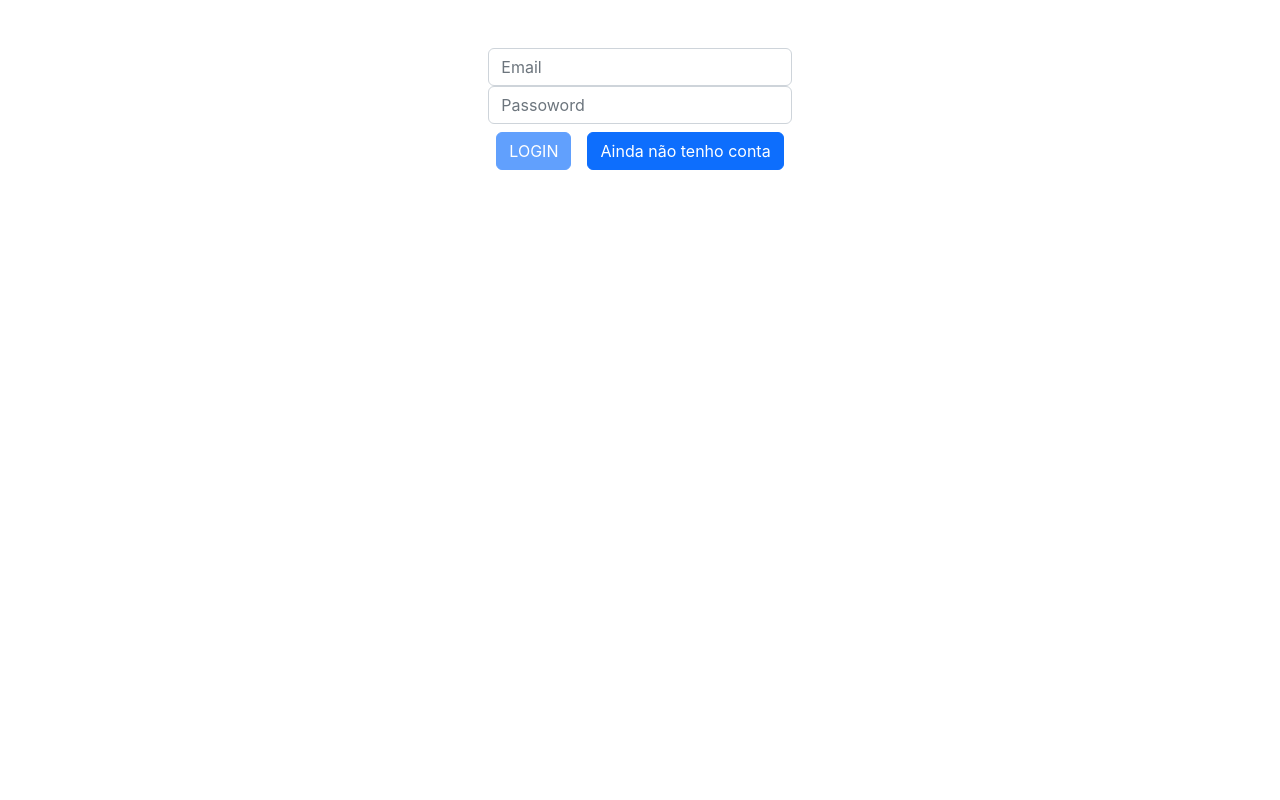
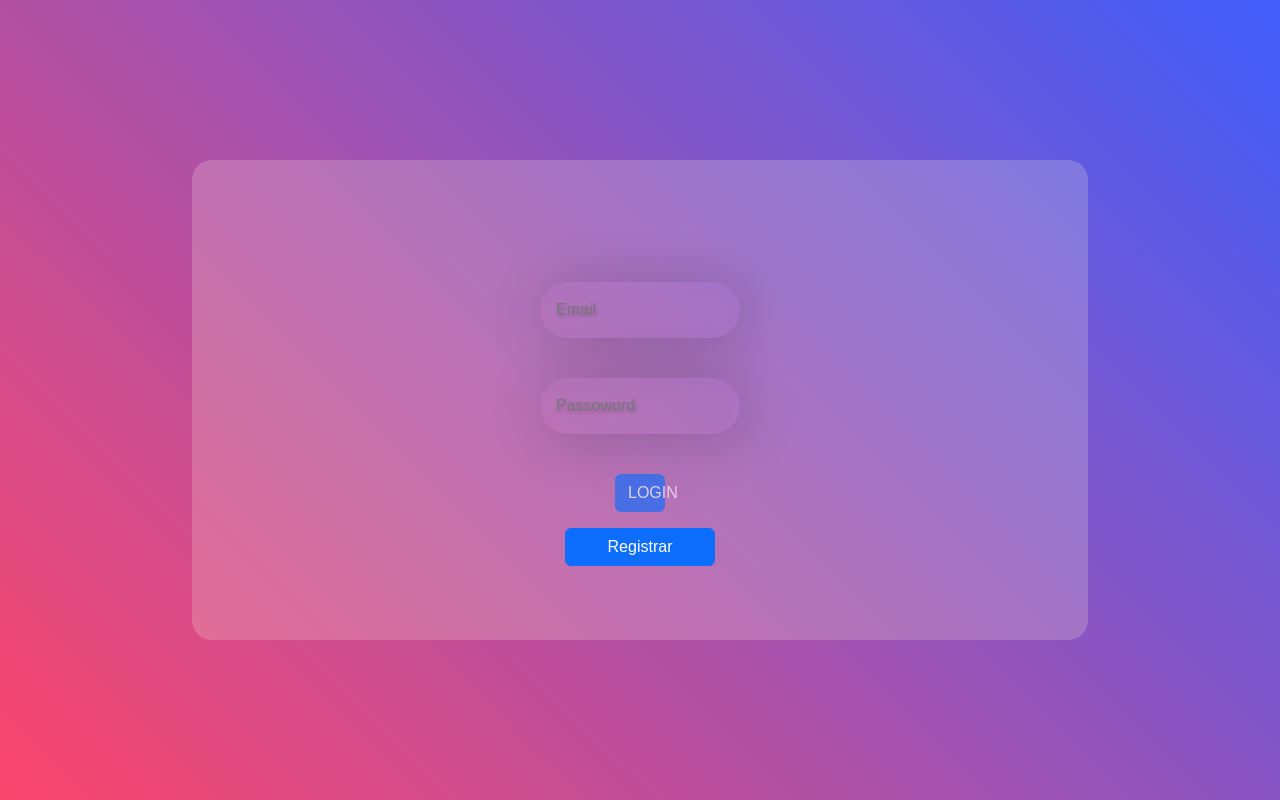
Before and after one commit to AlectorAlexander/discopediaFront, a React (Create React App) app: page / in a window 1280 px wide. Built offline with nearby package versions, Linux system fonts and the light colour scheme.

Commit message:
perf: componente de login estilizado

```diff
--- a/src/components/Header&Footer&Stuffs/carrossel.jsx
+++ b/src/components/Header&Footer&Stuffs/carrossel.jsx
@@ -87,8 +87,8 @@ function CarouselComponent() {
                     className="carousel-background"
                     style={{
                         backgroundImage: `url(${ImagesHeader[currentIndex]})`,
-                        animation: 'moveBackground 30s linear infinite',
-                        backgroundSize: '190%'
+                        animation: 'moveBackground 130s linear infinite',
+                        backgroundSize: '130%',
                     }}
                 >
                     {ImagesHeader.map((image, index) => (
--- a/src/components/Header&Footer&Stuffs/searchComponent.jsx
+++ b/src/components/Header&Footer&Stuffs/searchComponent.jsx
@@ -76,7 +76,7 @@ const SearchComponent = ({searchParam, PromiseReturned, searchBarr, setSearchBar
 
     const dateOfDiscParam = () => {
         return (
-            <div className='d-flex'>
+            <div className='d-flex flex-wrap'>
                 <FormControl
                     className='w-50 me-1'
                     type="number"
@@ -98,6 +98,7 @@ const SearchComponent = ({searchParam, PromiseReturned, searchBarr, setSearchBar
 
     const styleOfDiscParam = () => {
         return (<Form.Select
+            className='d-flex flex-wrap'
             onChange={(({ target }) => setSearchBarr(target.value))}
             aria-label="Escolha"
         >
@@ -109,6 +110,7 @@ const SearchComponent = ({searchParam, PromiseReturned, searchBarr, setSearchBar
 
     const labelOfDiscParam = () => {
         return (<Form.Select
+            className='d-flex flex-wrap'
             onChange={(({ target }) => setSearchBarr(target.value))}
             aria-label="Escolha a gravadora"
         >
@@ -123,6 +125,7 @@ const SearchComponent = ({searchParam, PromiseReturned, searchBarr, setSearchBar
 
     const typeOfDiscParam = () => {
         return (<Form.Select
+            className='d-flex flex-wrap'
             onChange={(({ target }) => setSearchBarr(target.value))}
             aria-label="Escolha o tipo de disco"
         >
@@ -138,7 +141,7 @@ const SearchComponent = ({searchParam, PromiseReturned, searchBarr, setSearchBar
 
     const titleOfDiscParam = () => {
         return (<FormControl
-            className='w-50'
+            className='w-50 d-flex flex-wrap'
             type="text"
             placeholder="Digite..."
             value={searchBarr} onChange={(({ target }) => setSearchBarr(target.value))}
@@ -157,7 +160,7 @@ const SearchComponent = ({searchParam, PromiseReturned, searchBarr, setSearchBar
     };
 
     return (
-        <div className='d-flex justify-content-center'>
+        <div className='d-flex flex-wrap justify-content-center'>
             {searchParam === 'title' && titleOfDiscParam()}
             {searchParam === 'Produtor' && titleOfDiscParam()}
             {searchParam === 'artist' && titleOfDiscParam()}
--- a/src/components/Login&Register/Login.jsx
+++ b/src/components/Login&Register/Login.jsx
@@ -2,7 +2,7 @@ import React, { useContext} from 'react';
 import validate from '../../services/validates';
 import { useNavigate } from 'react-router-dom';
 import { LoginFetch } from '../../services/BDsRequests';
-import { Form, Button, FormGroup } from 'react-bootstrap';
+import { Button } from 'react-bootstrap';
 import Context from '../../context/Context';
 
 function Login() {
@@ -47,22 +47,22 @@ function Login() {
     }
 
     return (
-        <div className='d-flex justify-content-center mt-5'>
+        <div className='d-flex mt-5'>
 
-            <FormGroup>
+            <form className='form-login'>
 
-                <Form.Control
+                <input
                     placeholder="Email"
                     onChange={handleEmail}
                     type="email"
                 />
 
-                <Form.Control
+                <input
                     placeholder="Passoword"
                     onChange={handlePassword}
                     type="password"
                 />
-                <div className="buttons-login d-flex justify-content-around">
+                <div className="buttons-login d-flex flex-wrap justify-content-center">
                     <Button
                         type="button"
                         className="w-25 m-2"
@@ -76,7 +76,7 @@ function Login() {
                         type="button"
                         onClick={handleToRegister}
                     >
-          Ainda não tenho conta
+          Registrar
                     </Button>
                     {errHomeMessage && (
                         <span
@@ -86,7 +86,7 @@ function Login() {
                     )}
 
                 </div>
-            </FormGroup>
+            </form>
         </div>
     );
 }
--- a/src/components/Login&Register/Register.jsx
+++ b/src/components/Login&Register/Register.jsx
@@ -1,5 +1,5 @@
 import React, { useContext} from 'react';
-import { Form, Button, FormGroup } from 'react-bootstrap';
+import { Button, Form } from 'react-bootstrap';
 import { useNavigate } from 'react-router-dom';
 import Context from '../../context/Context';
 import { createUser } from '../../services/BDsRequests';
@@ -51,14 +51,14 @@ export default function Register() {
 
     return (
         <div className='d-flex justify-content-center mt-5'>
-            <FormGroup>
-                <Form.Control
+            <form className='form-login'>
+                <input
                     placeholder="Seu nome"
                     onChange={ handleChangeName }
                     type="text"
                     value={ name }
                 />
-                <Form.Control
+                <input
                     placeholder="Email"
                     data-testid="common_register__input-email"
                     onChange={ handleChangeEmail }
@@ -68,7 +68,7 @@ export default function Register() {
                 <Form.Text className="text-muted">
           Nós nunca iremos compartilhar seu email com ninguém.
                 </Form.Text>
-                <Form.Control
+                <input
                     placeholder="Password"
                     onChange={ handleChangePassword }
                     type="password"
@@ -90,7 +90,7 @@ export default function Register() {
                         </span>
                     )}
                 </div>
-            </FormGroup>
+            </form>
         </div>
     );
 }
--- a/src/components/Store/pagination.jsx
+++ b/src/components/Store/pagination.jsx
@@ -17,7 +17,6 @@ function PaginationLove () {
 
     const paginationUser = async () => {
         const alreadyClick = data[pageStore - 1] !== undefined;
-        console.log(data[pageStore - 1]);
         if (!alreadyClick) {
             setLoading(true);
             const { data } = await getDiscsForPaginations(pageStore, 9);
--- a/src/pages/Home.jsx
+++ b/src/pages/Home.jsx
@@ -4,6 +4,7 @@ import Context from '../context/Context';
 import Login from '../components/Login&Register/Login';
 import Register from '../components/Login&Register/Register';
 import { useNavigate } from 'react-router';
+import '../styles/home.css';
 
 function Home() {
     const { page, setPage } = useContext(Context);
@@ -27,8 +28,17 @@ function Home() {
 
 
     return (
-        <div className="App">
-            {rightComponent()}
+        <div className="App login">
+            <div className='card-login'>
+                {rightComponent()}
+                <div className="drops">
+                    <div className="drop drop-1"></div>
+                    <div className="drop drop-2"></div>
+                    <div className="drop drop-3"></div>
+                    <div className="drop drop-4"></div>
+                    <div className="drop drop-5"></div>
+                </div>
+            </div>
         </div>
     );
 }
--- a/src/styles/Carousel.css
+++ b/src/styles/Carousel.css
@@ -1,8 +1,5 @@
-@keyframes moveBackground {
-    from {
-        background-position: 0 0;
-    }
-    to {
-        background-position: 100% 0;
-    }
+.carousel-background {
+    backdrop-filter: blur(122px);
+    backdrop-filter: brightness(60%);
+    backdrop-filter: drop-shadow(4px 4px 10px blue);
 }
--- /dev/null
+++ b/src/styles/home.css
@@ -0,0 +1,103 @@
+.login {
+    display: flex;
+    justify-content: center;
+    align-items: center;
+    background: linear-gradient(45deg, #FC466B, #3F5EFB);
+    height: 100vh;
+    font-family: 'Montserrat', sans-serif;
+  }
+
+  .card-login {
+    border-radius: 20px;
+    display: flex;
+    justify-content: center;
+    flex-wrap: wrap;
+    align-items: center;
+    height: 60vh;
+    width: 70%;
+    background-color: rgba(250, 235, 215, 0.212);
+  }
+
+  .form-login {
+    display: flex;
+    align-items: stretch;
+    flex-direction: column;
+    justify-content: center;
+    flex-wrap: wrap;
+  }
+
+  .form-login input {
+    margin: 8px 0;
+    background: transparent;
+    width: 200px;
+    padding: 1em;
+    margin-bottom: 2em;
+    border: none;
+    border-left: 1px solid $white;
+    border-top: 1px solid $white;
+    border-radius: 5000px;
+    backdrop-filter: blur(5px);
+    box-shadow: 4px 4px 60px rgba(0,0,0,0.2);
+    color: #fff;
+    font-family: Montserrat, sans-serif;
+    font-weight: 500;
+    transition: all 0.2s ease-in-out;
+    text-shadow: 2px 2px 4px rgba(0,0,0,0.2);
+  }
+
+  .drop {
+    background: $white;
+    backdrop-filter: blur(10px);
+    border-radius: 10px;
+    border-left: 1px solid $white;
+    border-top: 1px solid $white;
+    box-shadow: 10px 10px 60px -8px rgba(0,0,0,0.2);
+    position: absolute;
+    transition: all 0.2s ease;
+
+    &-1 {
+      height: 80px;
+      width: 80px;
+      top: -20px;
+      left: -40px;
+      z-index: -1;
+    }
+
+    &-2 {
+      height: 80px;
+      width: 80px;
+      bottom: -30px;
+      right: -10px;
+    }
+
+    &-3 {
+      height: 100px;
+      width: 100px;
+      bottom: 120px;
+      right: -50px;
+      z-index: -1;
+    }
+
+    &-4 {
+      height: 120px;
+      width: 120px;
+      top: -60px;
+      right: -60px;
+    }
+
+    &-5 {
+      height: 60px;
+      width: 60px;
+      bottom: 170px;
+      left: 90px;
+      z-index: -1;
+    }
+  }
+
+  a,
+  input:focus,
+  select:focus,
+  textarea:focus,
+  button:focus {
+      outline: none;
+  }
```
